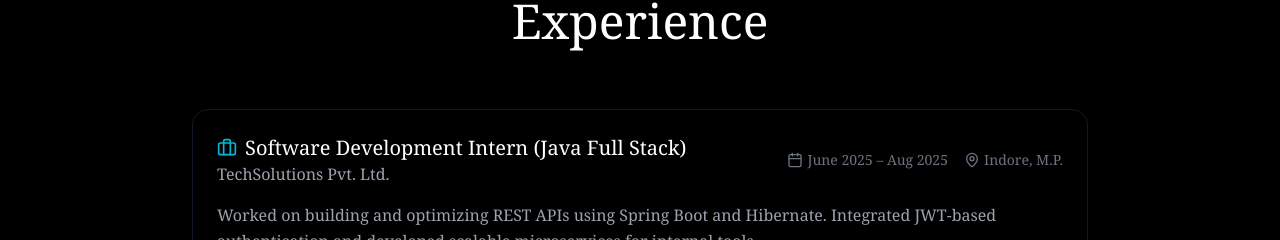
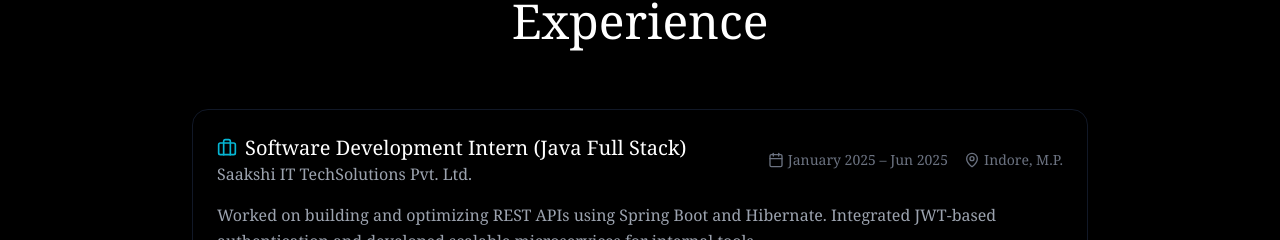
Before and after one commit to kshitijrat/Portfolio, a React (Vite) app in the folder my_portfolio/: page / in a window 1280 px wide. Shown: the part 1705-1945 px from the top of the page. Built offline with nearby package versions, Linux system fonts and the light colour scheme.

Commit message:
Update Experience

```diff
--- a/my_portfolio/src/components/Experience.jsx
+++ b/my_portfolio/src/components/Experience.jsx
@@ -5,8 +5,8 @@
 const experiences = [
   {
     role: "Software Development Intern (Java Full Stack)",
-    company: "TechSolutions Pvt. Ltd.",
-    duration: "June 2025 – Aug 2025",
+    company: "Saakshi IT TechSolutions Pvt. Ltd.",
+    duration: "January 2025 – Jun 2025",
     location: "Indore, M.P.",
     description:
       "Worked on building and optimizing REST APIs using Spring Boot and Hibernate. Integrated JWT-based authentication and developed scalable microservices for internal tools.",
```
